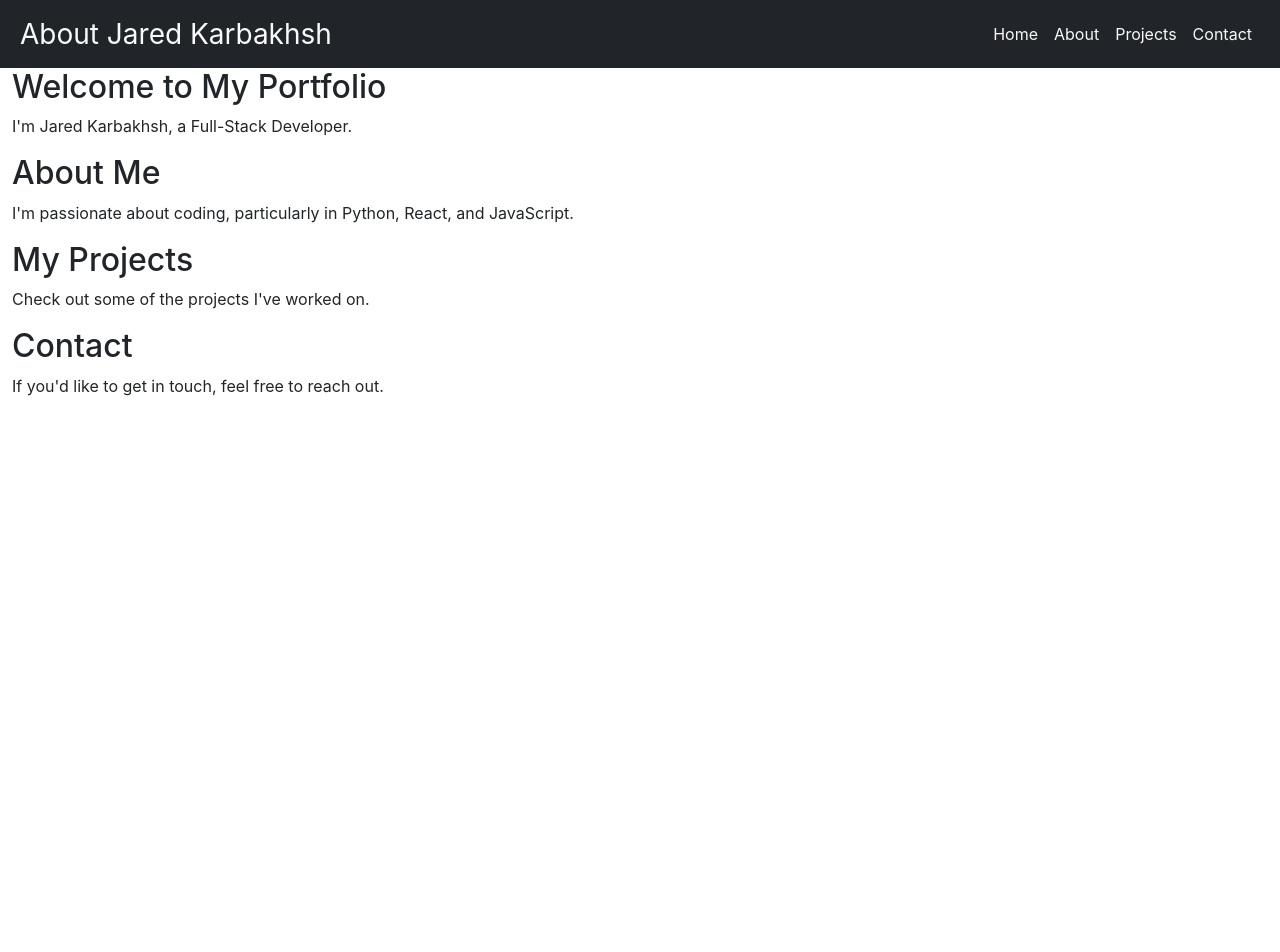
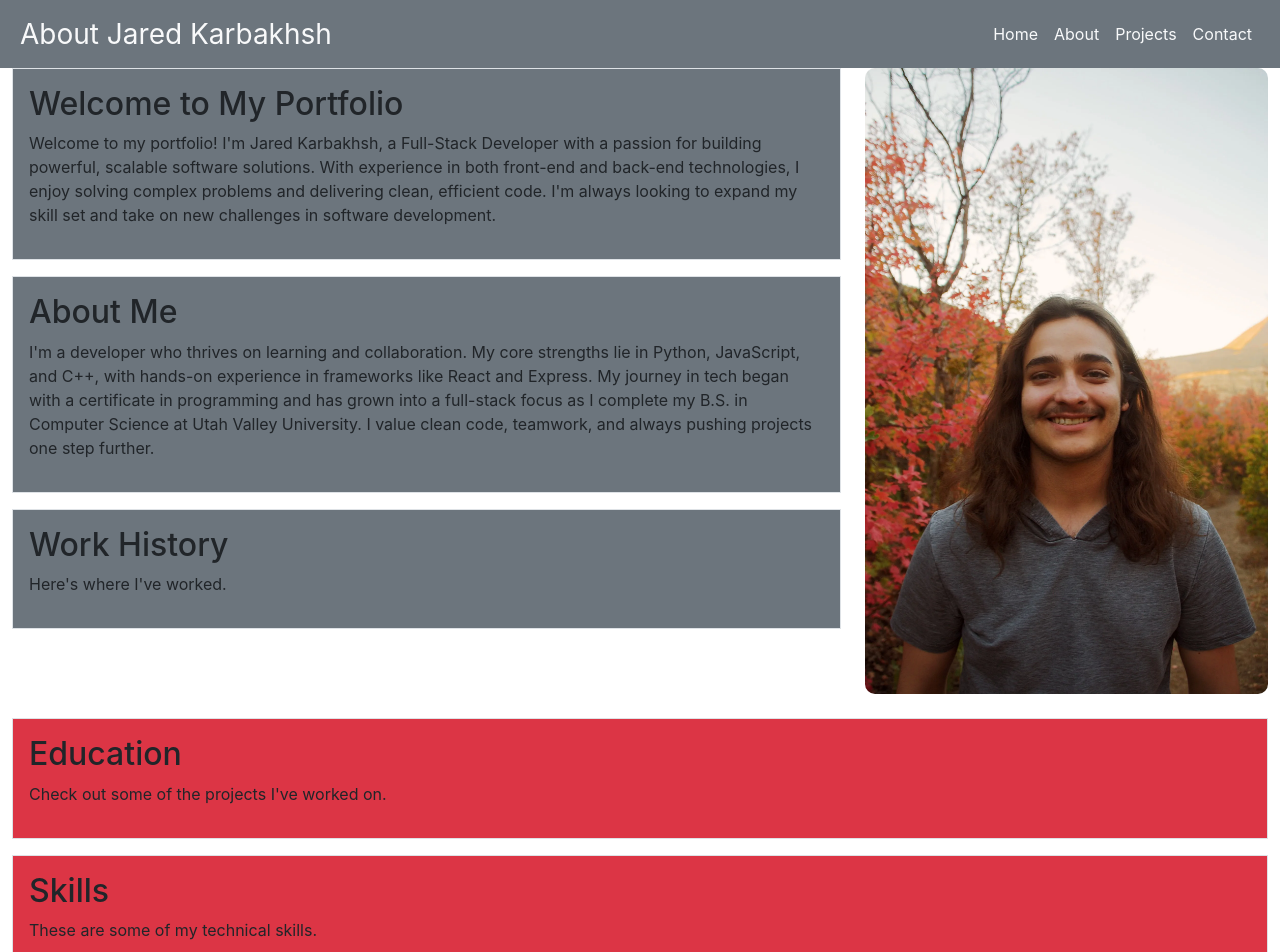
Before and after one commit to JaredKarb/AboutMe, a React (Create React App) app: page / in a window 1280 px wide. Shown: the top 952 px of the page. Before the commit the page ends 800 px from the top, so only its background shows below. Built offline with nearby package versions, Linux system fonts and the light colour scheme.

Commit message:
added images and rows

```diff
--- a/src/Components/Header/Header.jsx
+++ b/src/Components/Header/Header.jsx
@@ -3,7 +3,7 @@ import { Container, Navbar, Nav } from "react-bootstrap";
 
 const Header = () => {
   return (
-    <Navbar expand="lg" className="sticky-top header-bg bg-dark">
+    <Navbar expand="lg" className="sticky-top header-bg bg-secondary opacity-75">
       <Container fluid className="mx-2">
         <Navbar.Brand href="/" className="text-light fs-3">About Jared Karbakhsh</Navbar.Brand>
         <Navbar.Toggle aria-controls="basic-navbar-nav" />
--- a/src/views/Home/Home.jsx
+++ b/src/views/Home/Home.jsx
@@ -1,22 +1,56 @@
 import React from "react";
-import { Container } from "react-bootstrap";
+import { Container, Row, Col } from "react-bootstrap";
 
 const sections = [
-  { id: "hero", title: "Welcome to My Portfolio", content: "I'm Jared Karbakhsh, a Full-Stack Developer." },
-  { id: "about", title: "About Me", content: "I'm passionate about coding, particularly in Python, React, and JavaScript." },
-  { id: "projects", title: "My Projects", content: "Check out some of the projects I've worked on." },
-  { id: "contact", title: "Contact", content: "If you'd like to get in touch, feel free to reach out." }
+  { id: "Summary", title: "Welcome to My Portfolio", content: `Welcome to my portfolio! I'm Jared Karbakhsh, a Full-Stack Developer with a passion for building powerful, scalable software solutions. With experience in both front-end and back-end technologies, I enjoy solving complex problems and delivering clean, efficient code. I'm always looking to expand my skill set and take on new challenges in software development.` },
+  { id: "Overview", title: "About Me", content: "I'm a developer who thrives on learning and collaboration. My core strengths lie in Python, JavaScript, and C++, with hands-on experience in frameworks like React and Express. My journey in tech began with a certificate in programming and has grown into a full-stack focus as I complete my B.S. in Computer Science at Utah Valley University. I value clean code, teamwork, and always pushing projects one step further." },
+  { id: "workhistory", title: "Work History", content: "Here's where I've worked." },
+  { id: "Education", title: "Education", content: "Check out some of the projects I've worked on." },
+  { id: "Skills", title: "Skills", content: "These are some of my technical skills." },
+  { id: "Awards", title: "Awards", content: "Here are some achievements I'm proud of." }
 ];
 
 const Home = () => {
+  const topSections = sections.slice(0, 3);
+  const bottomSections = sections.slice(3);
+
   return (
     <Container fluid>
-      {sections.map((section) => (
-        <section id={section.id} className={`${section.id}-section`} key={section.id}>
-          <h2>{section.title}</h2>
-          <p>{section.content}</p>
-        </section>
-      ))}
+      <Row>
+        <Col md={8}>
+          {topSections.map((section) => (
+            <section
+              id={section.id}
+              className={`${section.id}-section border border-1 bg-secondary p-3 mb-3`}
+              key={section.id}
+            >
+              <h2>{section.title}</h2>
+              <p>{section.content}</p>
+            </section>
+          ))}
+        </Col>
+        <Col md={4}>
+          <img
+            src="/hero.webp"
+            alt="Profile"
+            style={{ width: "100%", borderRadius: "10px" }}
+          />
+        </Col>
+      </Row>
+      <Row className="mt-4">
+        <Col>
+          {bottomSections.map((section) => (
+            <section
+              id={section.id}
+              className={`${section.id}-section border border-1 bg-danger p-3 mb-3`}
+              key={section.id}
+            >
+              <h2>{section.title}</h2>
+              <p>{section.content}</p>
+            </section>
+          ))}
+        </Col>
+      </Row>
     </Container>
   );
 };
```
Also changed, not shown: public/hero.webp (added).
